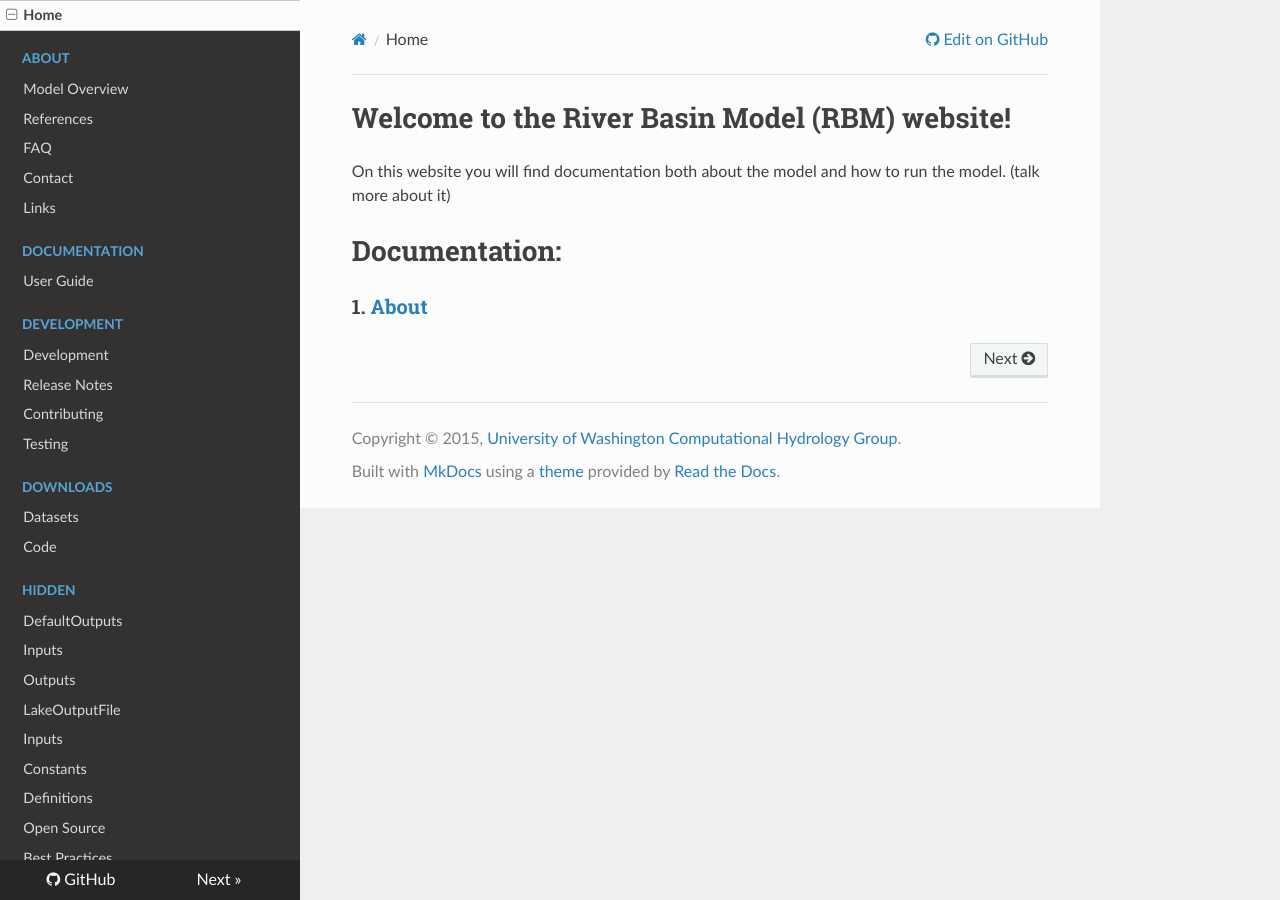
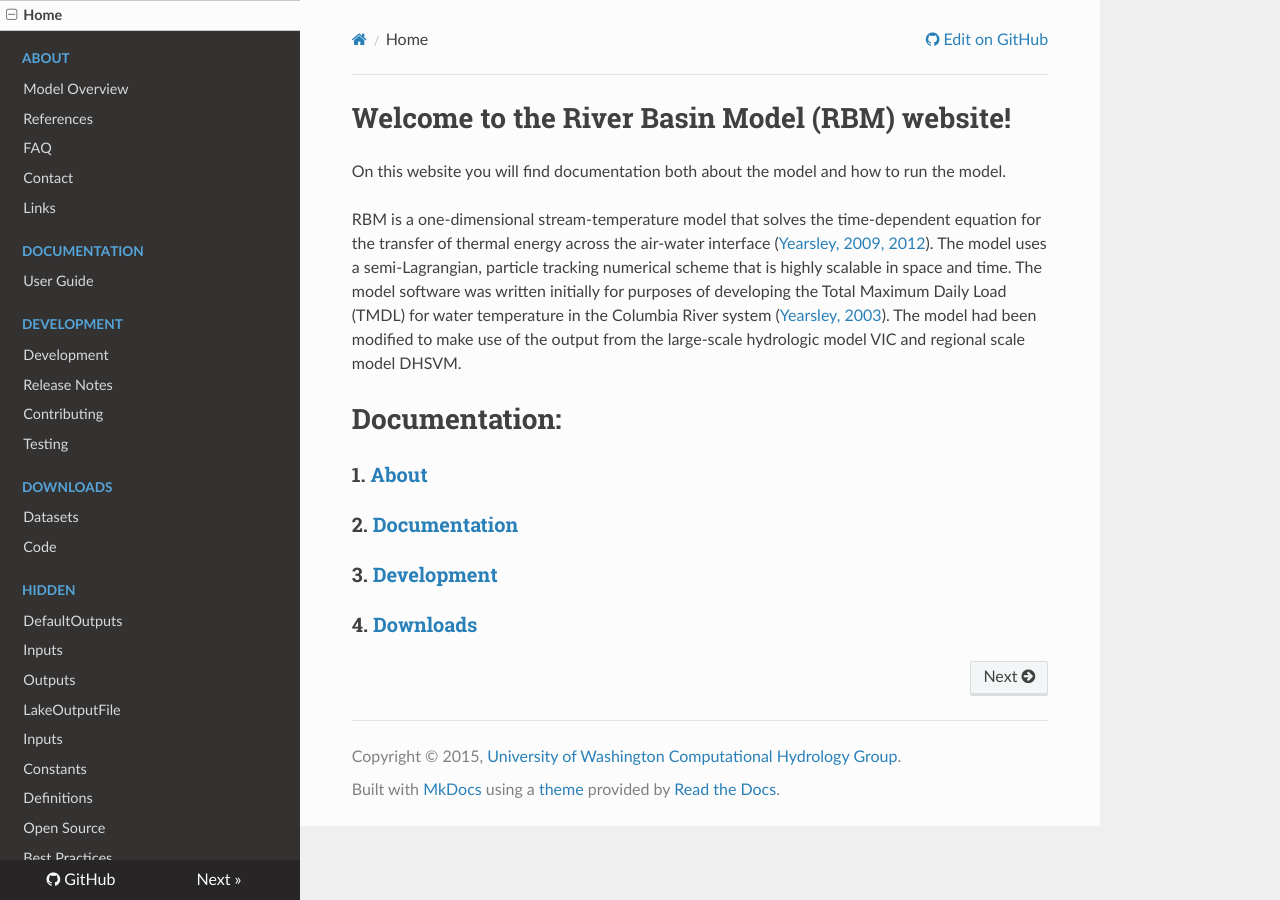
Before and after one commit to UW-Hydro/RBM, an MkDocs documentation site: the page built from docs/index.md, in a window 1280 px wide. Built offline with MkDocs 1.6.1, drawn with Linux system fonts in a browser that asks for light colours; nearby versions of some CDN libraries; old or Windows-style settings are respelled for this version of MkDocs.

Commit message:
update basic structure of RBM website

```diff
--- a/docs/index.md
+++ b/docs/index.md
@@ -1,7 +1,12 @@
 # Welcome to the River Basin Model (RBM) website!
 
-On this website you will find documentation both about the model and how to run the model.  (talk more about it)
+On this website you will find documentation both about the model and how to run the model.
+
+RBM is a one-dimensional stream-temperature model that solves the time-dependent equation for the transfer of thermal energy across the air-water interface ([Yearsley, 2009, 2012](Documentation/References.md)). The model uses a semi-Lagrangian, particle tracking numerical scheme that is highly scalable in space and time. The model software was written initially for purposes of developing the Total Maximum Daily Load (TMDL) for water temperature in the Columbia River system ([Yearsley, 2003](Documentation/References.md)). The model had been modified to make use of the output from the large-scale hydrologic model VIC and regional scale model DHSVM.
 
 # Documentation:
 
-### 1.  [About](about)
+### 1.  [About](Overview/ModelOverview.md)
+### 2.  [Documentation](Documentation/UserGuide.md)
+### 3.  [Development](Development/ModelDevelopment.md)
+### 4.  [Downloads](Datasets/Datasets.md)
```
